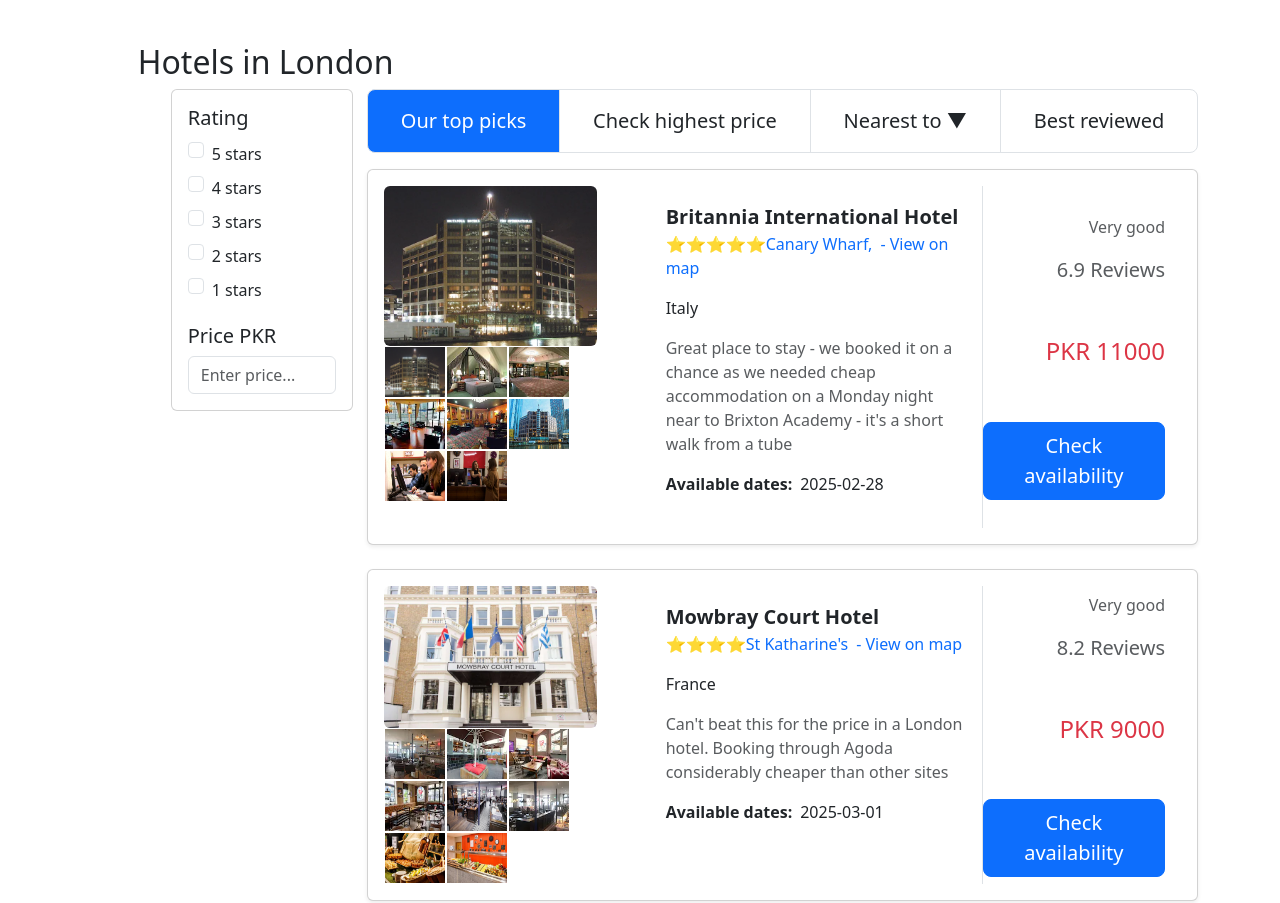
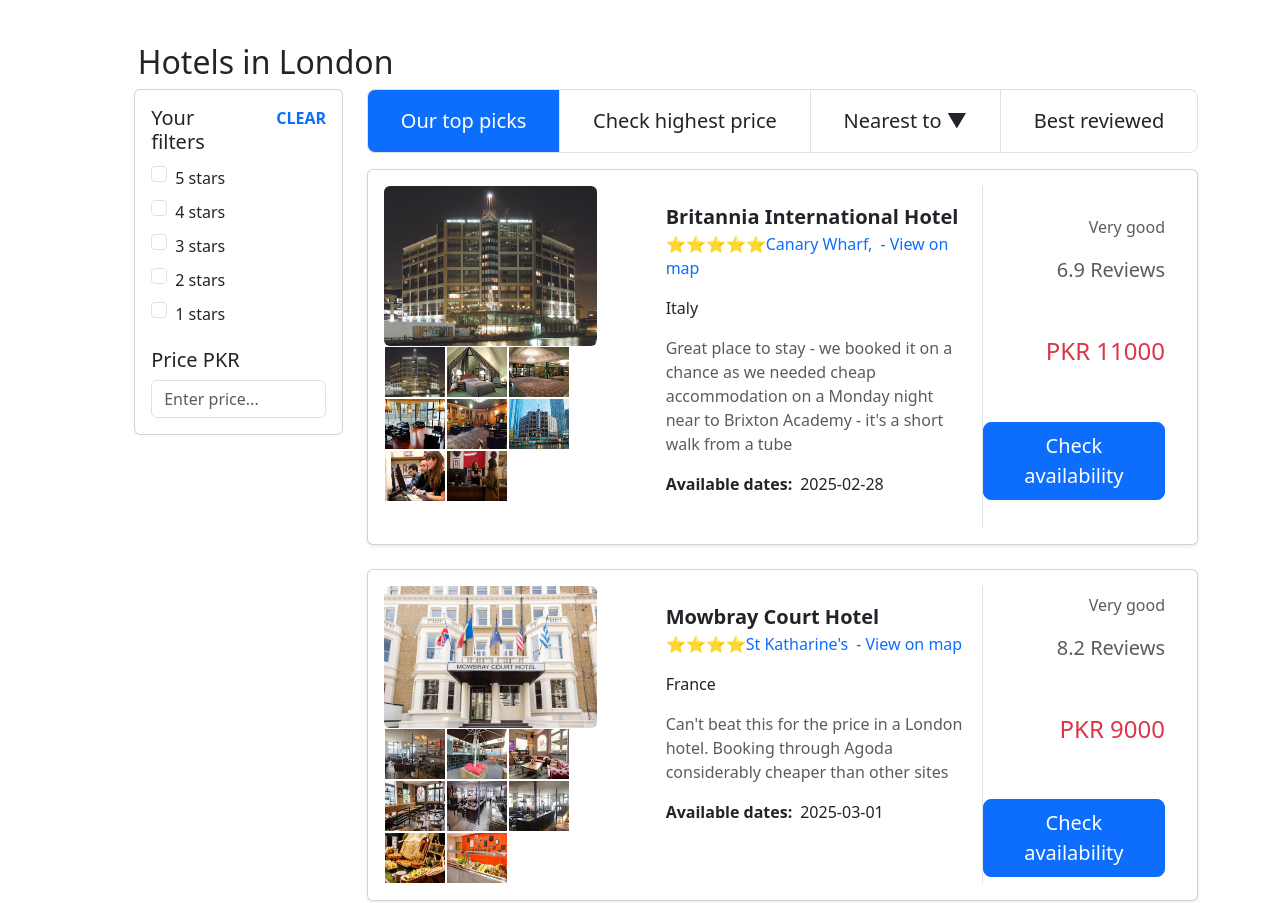
Before and after one commit to abrar0124/Bootstrap, a React (Create React App) app: page / in a window 1280 px wide. Shown: the part 1696-2599 px from the top of the page. Built offline with nearby package versions, Linux system fonts and the light colour scheme.

Commit message:
clear-selected stars

```diff
--- a/src/Redux/Hotelslice.jsx
+++ b/src/Redux/Hotelslice.jsx
@@ -28,6 +28,9 @@
         ? (state.selectedStars = state.selectedStars.filter((s) => s !== star))
         : state.selectedStars.push(star);
     },
+    clearStarFilter: (state) => {
+      state.selectedStars = [];
+    },
     setPriceFilter: (state, action) => {
       state.selectedPrice = action.payload;
     },
@@ -53,6 +56,7 @@
   setSearchQuery,
   toggleStarFilter,
   setPriceFilter,
+  clearStarFilter,
   setSelectedDate,
   setSortBy,
   toggleSortOrder,
--- a/src/components/Galleryparts/Filters.jsx
+++ b/src/components/Galleryparts/Filters.jsx
@@ -1,14 +1,31 @@
 import { useDispatch, useSelector } from "react-redux";
 import Text from "../Text";
-import { setPriceFilter, toggleStarFilter } from "../../Redux/Hotelslice";
+import {
+  setPriceFilter,
+  toggleStarFilter,
+  clearStarFilter,
+} from "../../Redux/Hotelslice";
+import { Link } from "react-router-dom";
 
 const Filters = () => {
   const dispatch = useDispatch();
   const { selectedStars, selectedPrice } = useSelector((state) => state.hotels);
 
   return (
-    <div className="card p-3" style={{ width: "70%", marginLeft: "34%" }}>
-      <Text type={"h5"} content={"Rating"} />
+    <div className="card p-3" style={{ width: "80%", marginLeft: "20%" }}>
+      <div className="d-flex justify-content-center gap-5">
+        <div>
+          <Text type={"h5"} content={"Your filters"} />
+        </div>
+        <div>
+          <Link
+            className="navbar-brand text-primary fw-bold"
+            onClick={() => dispatch(clearStarFilter())}
+          >
+            CLEAR
+          </Link>
+        </div>
+      </div>
       {[5, 4, 3, 2, 1].map((star) => (
         <div className="form-check lh-lg" key={star}>
           <input
@@ -20,6 +37,7 @@
           <label className="form-check-label">{star} stars</label>
         </div>
       ))}
+
       <div className="mt-3">
         <Text type={"h5"} content={"Price PKR"} />
         <input
```
